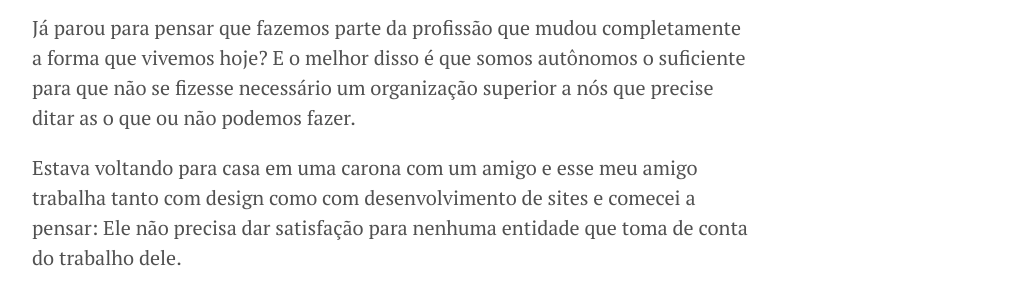
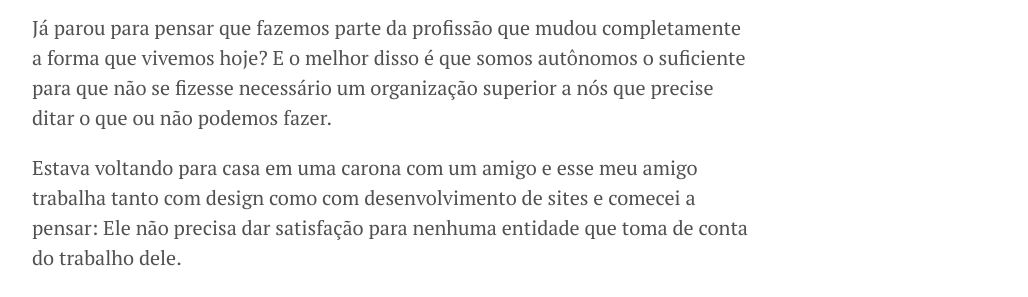
Before and after one commit to whoamindx/whoamindx.github.io, a Jekyll site: the page built from _posts/2018-8-3-fazemos-parte-da-profissao-mais-maluca.md, in a window 1280 px wide and 900 px high. Shown: the part 219-516 px from the top of the window, without its empty margins (248-1276 px from the left). Built offline with Jekyll 4.4.1, drawn with Linux system fonts in a browser that asks for light colours; comment, search, counter and statistics services are not loaded.

```diff
--- a/_posts/2018-8-3-fazemos-parte-da-profissao-mais-maluca.md
+++ b/_posts/2018-8-3-fazemos-parte-da-profissao-mais-maluca.md
@@ -3,11 +3,11 @@ layout: post
 title: Fazemos parte da profissão mais maluca
 ---
 
-Já parou para pensar que fazemos parte da profissão que mudou completamente a forma que vivemos hoje? E o melhor disso é que somos autônomos o suficiente para que não se fizesse necessário um organização superior a nós que precise ditar as o que ou não podemos fazer.
+Já parou para pensar que fazemos parte da profissão que mudou completamente a forma que vivemos hoje? E o melhor disso é que somos autônomos o suficiente para que não se fizesse necessário um organização superior a nós que precise ditar o que ou não podemos fazer.
 
 Estava voltando para casa em uma carona com um amigo e esse meu amigo trabalha tanto com design como com desenvolvimento de sites e comecei a pensar: Ele não precisa dar satisfação para nenhuma entidade que toma de conta do trabalho dele.
 
-Diferente de um médico que tem toda a regulamentação, um advogado que sempre precisa está com a OAB em dias, nós não precisamos de nada disso  e somos literalmente os magos da atualidade.
+Diferente de um médico que tem toda a regulamentação, um advogado que sempre precisa está com a OAB em dias, nós não precisamos de nada disso e somos literalmente os magos da atualidade.
 
 Não escrevi esse post com o intuito de menosprezar nenhuma profissão, nem menos mostrar que o nosso trabalho é superior aos outros. Mas escrevi ele com o intuito de fazer você refletir que estamos todos em um barco e literalmente guiamos ele por conta própria.
 
```
Also changed, not shown: other parts of _posts/2018-8-3-fazemos-parte-da-profissao-mais-maluca.md (+1 -1 lines).
